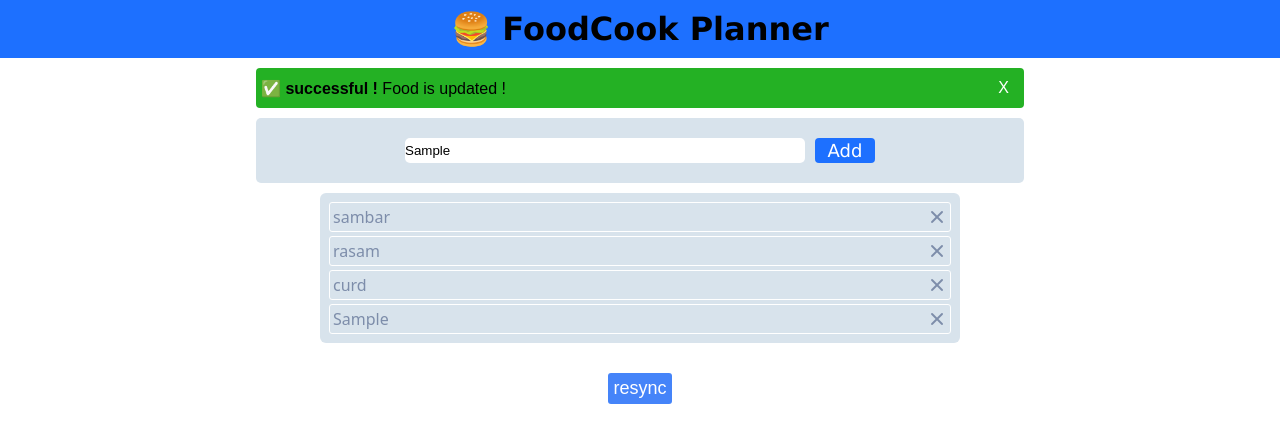
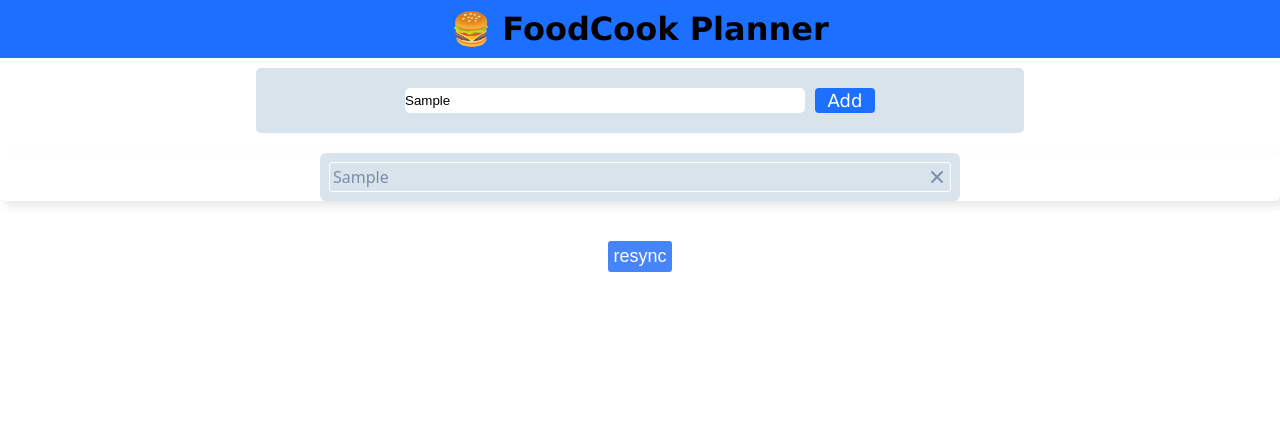
Before and after one commit to Dhinaseelan/todo-list, a plain HTML site: page index.html in a window 1280 px wide. Both pictures are taken after typing "Sample" into the empty fields and a click on the button "Add". Drawn offline with Linux system fonts and the light colour scheme.

Commit message:
feat:addind notification and when container is empty show no item image in container

```diff
--- a/index.html
+++ b/index.html
@@ -12,31 +12,32 @@
             <h1>🍔 FoodCook Planner</h1>
     </header>
     <main id="main1">
-        <div class="alert">
-            <div class="alert-message">
-                <strong>✅ successful !</strong> Food is updated !
-            </div>
-            <button type="button">X</button>
-        </div>
+
         <div class="input-container">
             <input type="text" id="input-food" text="text" placeholder="I like to eat...">
             <button class="input-button" id="input-btn">Add</button>
             <!-- <button class="input-button" onclick="replacefun()" id="input-btn">replace</button> -->
             <!-- <button class="input-button" id="input-btn">replace</button> draft-->
         </div>
+        <section>
             <div class="lists">
             <ul class="food-container" id="food-container">
-                <li class="food-item"><div>sambar</div><div onclick="removeitem(event)"><i class="fa fa-xmark"></i></div></li>
-                <li class="food-item"><div>rasam</div><div onclick="removeitem(event)"><i class="fa fa-xmark"></i></div></li>
-                <li class="food-item"><div>curd</div><div onclick="removeitem(event)"><i class="fa fa-xmark"></i></div></li>
+
             </ul>
         </div>
+         <div id="no-list">
+            <img src="image/A black-and-white il.png" alt="not found">
+            <h6>create your food items</h6>
+        </div>
+        </section>
+
         <div class="btn-div">
         <button id="resyncbtn">resync</button>
         </div>
         <div id="duplicate">
 
         </div>
+
     </main>
     <script src="script.js"></script>
 </body>
--- a/script.js
+++ b/script.js
@@ -5,6 +5,10 @@ let inputtab = document.getElementById("input-food");
 const inputbtn = document.getElementById("input-btn");
 const res = document.getElementById("response");
 let foodcontainer = document.getElementById("food-container");
+const notifi=document.querySelector(".alert");
+const notifix=document.querySelector(".notifix1")
+const main=document.getElementById("main1");
+const no_list=document.getElementById("no-list");
 let addeventhandler= () => {
     //--------------------------------------------------
     // Creating new elements
@@ -12,25 +16,38 @@ let addeventhandler= () => {
     const li = document.createElement("li");          // List item
     const divitem = document.createElement("div");    // Div for food text
     const divremove = document.createElement("div");  // Div for remove icon
-
+    const divalart=document.createElement("div");
+    const divmessage=document.createElement("div");
+    const xbutton=document.createElement("button");
     // Add remove icon inside div
     divremove.innerHTML = `<i class="fa fa-xmark"></i>`;
-
+    //notificaion
+    divmessage.innerHTML=`<strong>✅ successful !</strong> Food is updated !`;
     // Assign class to list item
     li.className = "food-item";
-
+    divalart.classList="alert";
+    divmessage.classList="alert-message"
+    xbutton.className="notifix1";
+    xbutton.type="button";
+    xbutton.textContent="X"
     // Set text content from input field
     divitem.textContent = inputtab.value;
-
+    //notification
+    divalart.append(divmessage);
+    divalart.append(xbutton);
+    console.log(divalart);
     // Append new elements to container
     foodcontainer.append(li);
     li.append(divitem);
     li.append(divremove);
+    main.prepend(divalart);
+    //-----------------------------notification----------------------------------//
+    setTimeout(()=>{divalart.remove()},2000)
 
     // Add onclick event for remove functionality
     divremove.parentElement.setAttribute("onclick", "removeitem(event)");
 
-    console.log(`what this ${divremove.parentElement}`);
+
 
     //--------------------------------------------------
     // Duplicate list functionality
@@ -54,10 +71,11 @@ let addeventhandler= () => {
         list.append(clonedDataTrue);
         duplicateEl.append(list);
     });
+    refreshUI();
 }
 //-----------------------------------------------------
 // Add new food item when button is clicked
-//-----------------------------------------------------
+//-----------------------------------------------------]-----+-++
 //-----------------------------------------------------
 inputbtn.addEventListener("click",addeventhandler);
 //enble keyboard event you can adding list item by clicking enter key
@@ -84,4 +102,21 @@ function removeitem(event) {
 
     // Remove the list item from its parent
     existinglist.parentNode.removeChild(existinglist);
+    refreshUI();
 }
+main.addEventListener("click", (e) => {
+    if (e.target.classList.contains("notifix1")) {
+        const alertBox = e.target.closest(".alert");
+        if (alertBox) {
+            alertBox.remove();
+        }
+    }
+});
+const refreshUI=()=>{
+    if(foodcontainer.children.length>0){
+        no_list.hidden=true;
+    }
+    else{
+        no_list.hidden=false;
+    }
+}
--- a/style.css
+++ b/style.css
@@ -82,6 +82,7 @@ header {
 
 /* Food list container */
 .food-container {
+
     list-style: none; /* Remove bullets */
     font-family: Arial, Helvetica, sans-serif; /* Font stack */
     border-radius: 2px; /* Rounded corners */
@@ -103,16 +104,26 @@ header {
 
 /* Alert box styling */
 .alert {
-    background-color: rgb(36, 177, 36); /* Green background */
-    width: 60%; /* Responsive width */
-    margin: 10px auto; /* Centered with margin */
-    height: 40px; /* Fixed height */
-    font-family: Arial, Helvetica, sans-serif; /* Font stack */
-    display: flex; /* Flexbox layout */
-    align-items: center; /* Vertically center content */
-    padding: 5px; /* Inner spacing */
-    border-radius: 4px; /* Rounded corners */
-    justify-content: space-between; /* Space between elements */
+    background-color: rgb(36, 177, 36);
+    width: 60%;
+    margin: 10px auto;
+    height: 40px;
+    font-family: Arial, Helvetica, sans-serif;
+    display: flex;
+    align-items: center;
+    padding: 5px;
+    border-radius: 4px;
+    justify-content: space-between;
+
+    /* Animation */
+    animation: bounceIn 0.6s ease;
+}
+
+@keyframes bounceIn {
+    0%   { transform: scale(0.5); opacity: 0; }
+    60%  { transform: scale(1.1); opacity: 1; }
+    80%  { transform: scale(0.95); }
+    100% { transform: scale(1); }
 }
 
 /* Button inside alert */
@@ -129,3 +140,18 @@ header {
 .fa {
     cursor: pointer; /* Pointer on hover */
 }
+section{
+    margin: 20px 0;
+    background: #FFF;
+    border-radius: 5px;
+    box-shadow: 5px 5px 10px rgb(231, 231, 231);
+}
+#no-list{
+    color: gray;
+    text-align: center;
+
+}
+#no-list img{
+    width: 240px;
+    opacity: 0.5;
+}
```
Also changed, not shown: 1 other file. Lines whose indentation alone changed are shown as unchanged.
